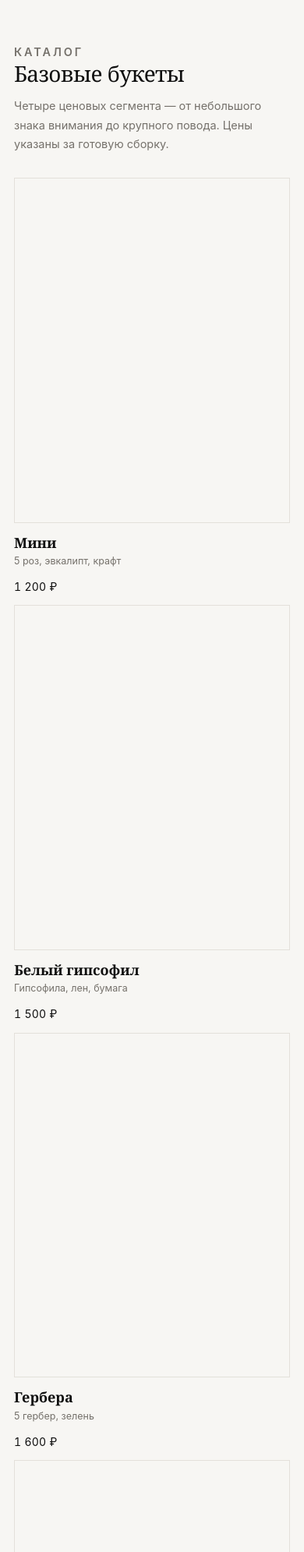
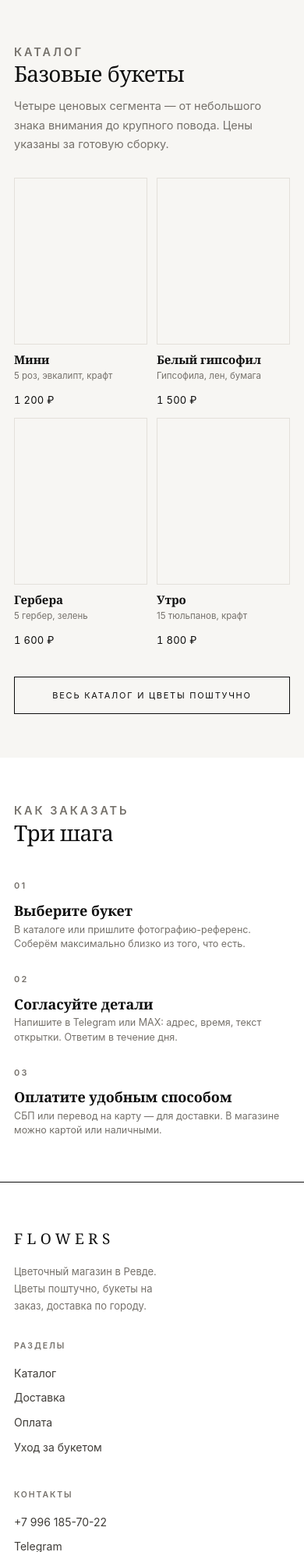
Before and after one commit to jelatinchik78/flowers-draft, a PHP site: page / in a window 390 px wide. Shown: the part 1240-3231 px from the top of the page at 78% size. Run offline with PHP 8.4, Linux system fonts and the light colour scheme.

Commit message:
Mobile: two cards per row for bouquets and flowers

```diff
--- a/style.css
+++ b/style.css
@@ -443,9 +443,11 @@ button{font:inherit;color:inherit;background:none;border:0;cursor:pointer}
   .hero h1{font-size:38px}
   .hero-lead{font-size:15.5px}
   .cards{grid-template-columns:1fr}
-  [data-flowers]{grid-template-columns:1fr 1fr;gap:10px}
-  [data-flowers] .card-name{font-size:15px}
-  [data-flowers] .card-body{padding-top:10px}
+  [data-featured],[data-catalog],[data-flowers]{grid-template-columns:1fr 1fr;gap:12px}
+  [data-featured] .card-name,[data-catalog] .card-name,[data-flowers] .card-name{font-size:15px;line-height:1.3}
+  [data-featured] .card-body,[data-catalog] .card-body,[data-flowers] .card-body{padding-top:10px}
+  [data-featured] .card-desc,[data-catalog] .card-desc{font-size:11.5px;line-height:1.45}
+  [data-featured] .card-price,[data-catalog] .card-price,[data-flowers] .card-price{font-size:13px}
   .gallery{grid-template-columns:1fr}
   .gallery .wide{grid-column:span 1}
   .foot-grid{grid-template-columns:1fr}
```
